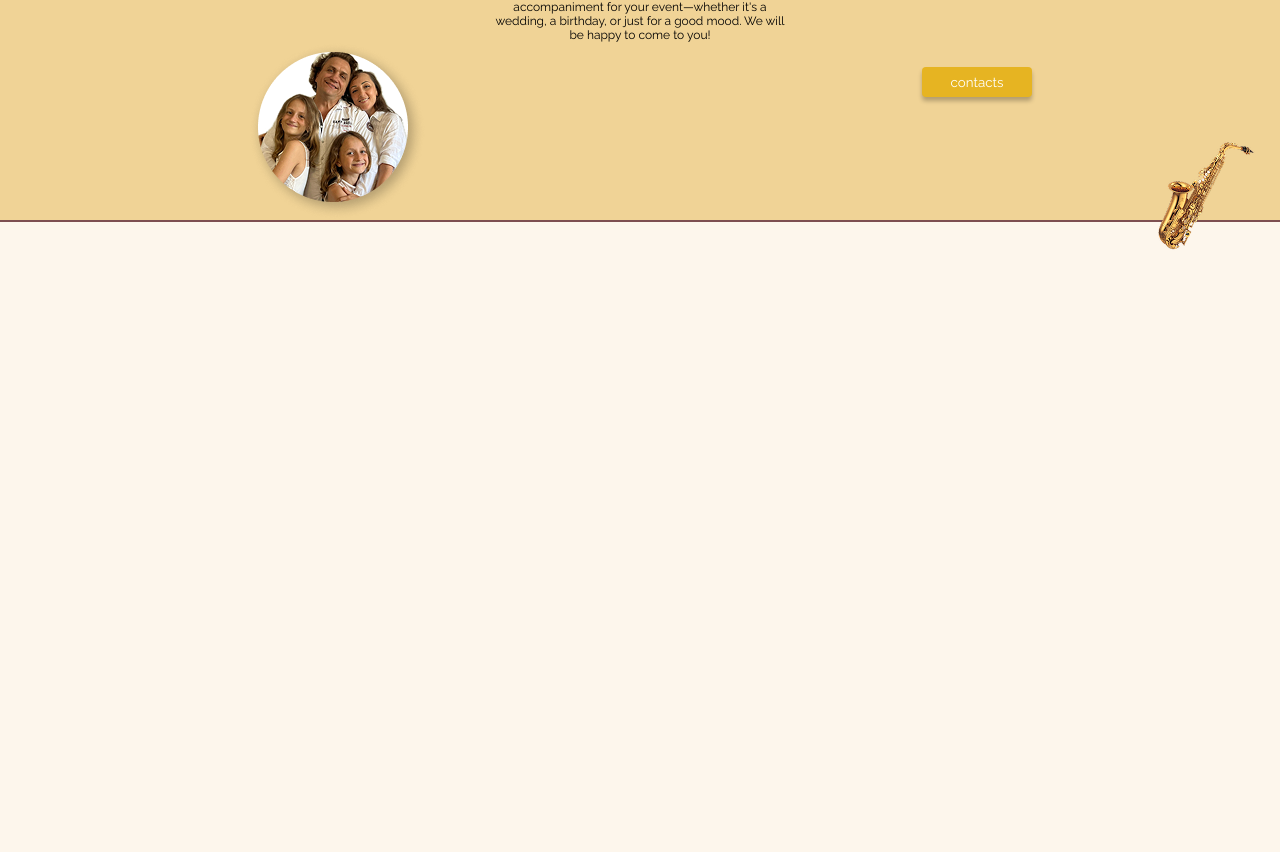
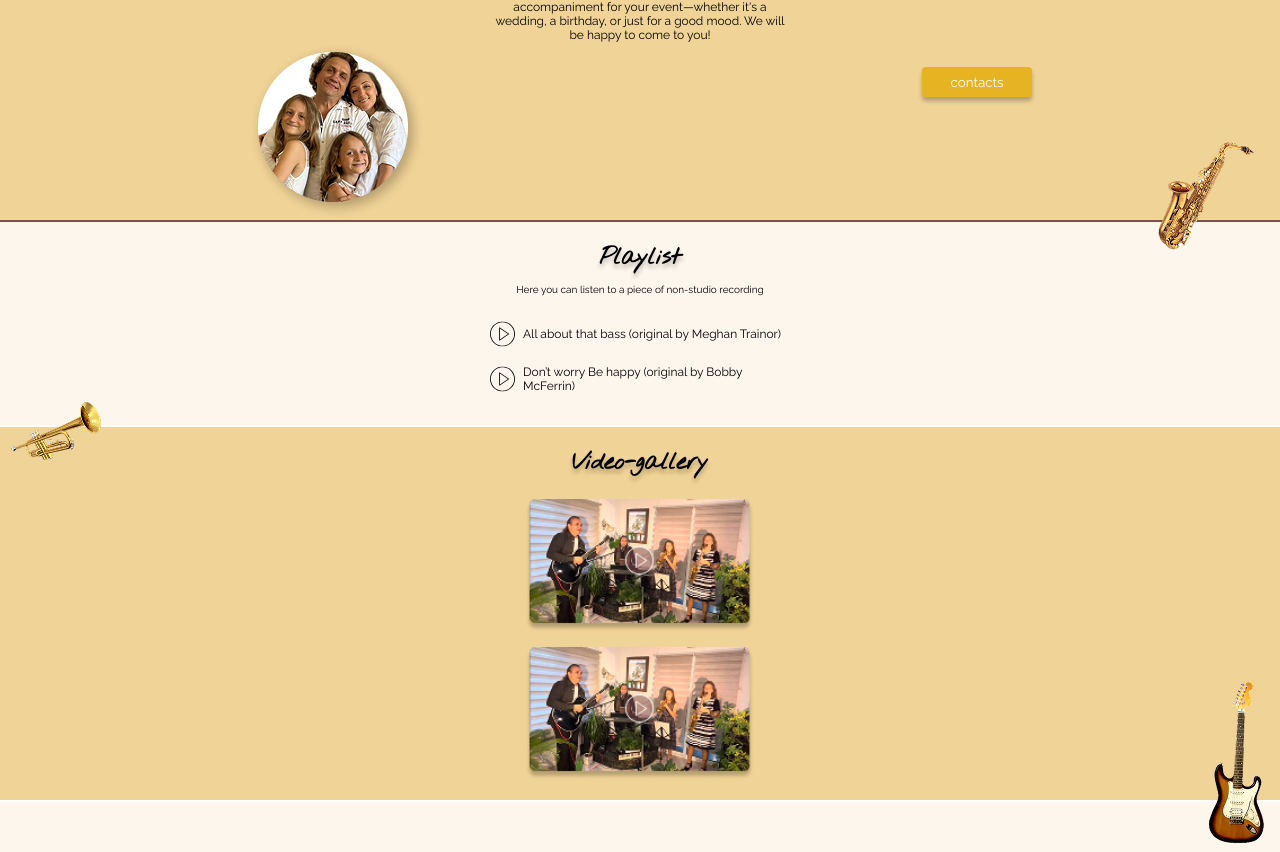
Before and after one commit to KonnyDaugh/Sunny-Family-Band, a website built with Vite: page index.html in a window 1280 px wide. Shown: the part 1325-2177 px from the top of the page. Before the commit the page ends 1612 px from the top, so only its background shows below. Built offline with nearby package versions, Linux system fonts and the light colour scheme.

Commit message:
Playlist and video gallery sections

```diff
--- a/index.html
+++ b/index.html
@@ -120,6 +120,51 @@
       <div class="divider"></div>
     </section>
 
+    <section class="playlist">
+      <h2 class="playlist__title">Playlist</h2>
+      <h3 class="playlist__subtitle">
+        Here you can listen to a piece of non-studio recording
+      </h3>
+      <ul class="playlist__wrap">
+        <li class="playlist__item">
+          <img
+            src="/src/icons/playlist_icon.svg"
+            alt="play"
+            class="playlist__item-icon"
+          />
+          <p class="playlist__item-text">
+            All about that bass (original by Meghan Trainor)
+          </p>
+        </li>
+        <li class="playlist__item">
+          <img
+            src="/src/icons/playlist_icon.svg"
+            alt="play"
+            class="playlist__item-icon"
+          />
+          <p class="playlist__item-text">
+            Don’t worry Be happy (original by Bobby McFerrin)
+          </p>
+        </li>
+      </ul>
+    </section>
+
+    <section class="video">
+      <div class="divider"></div>
+      <div class="trumpet">
+        <img src="/src/img/trumpet.png" alt="trumpet" />
+      </div>
+      <h2 class="video__title">Video-gallery</h2>
+      <div class="video__wrap">
+        <img src="/src/img/video_item-1.png" alt="video" class="video__img" />
+        <img src="/src/img/video_item-2.png" alt="video" class="video__img" />
+      </div>
+      <div class="guitar">
+        <img src="/src/img/guitar.png" alt="guitar" />
+      </div>
+      <div class="divider"></div>
+    </section>
+
     <script type="module" src="/src/js/main.js"></script>
   </body>
 </html>
--- /dev/null
+++ b/src/sass/blocks/playlist.scss
@@ -0,0 +1,27 @@
+.playlist {
+    &__title {
+        margin: 20px auto 0 auto;
+        text-align: center;
+        text-shadow: 0px 4px 4px rgba(0, 0, 0, 0.25);
+        font-size: 24px;
+    }
+    &__subtitle {
+        font-size: 10px;
+        font-weight: 400;
+        text-align: center;
+    }
+    &__wrap {
+        margin: 20px auto;
+        padding: 0;
+        width: 300px;
+    }
+    &__item {
+        list-style-type: none;
+        display: flex;
+        justify-content: flex-start;
+        gap: 8px;
+        &-text {
+            font-size: 12px;
+        }
+    }
+}
--- /dev/null
+++ b/src/sass/blocks/video.scss
@@ -0,0 +1,36 @@
+@use '/src/sass/base/variables.scss' as *;
+
+.video {
+    background-color: $caramel;
+    position: relative;
+    .trumpet {
+        position: absolute;
+        left: 10px;
+        top: -25px;
+    }
+    &__title {
+        margin: 20px auto 0 auto;
+        text-align: center;
+        font-size: 24px;
+        text-shadow: 0px 4px 4px rgba(0, 0, 0, 0.25);
+    }
+    &__wrap {
+        margin: 20px auto;
+        display: flex;
+        flex-direction: column;
+        align-items: center;
+        width: 230px;
+        gap: 15px;
+    }
+    &__img {
+        width: 100%;
+    }
+    .guitar {
+        position: absolute;
+        right: 10px;
+        bottom: -50px;
+    }
+    .divider {
+        background-color: #fff;
+    }
+}
--- a/src/sass/style.scss
+++ b/src/sass/style.scss
@@ -3,6 +3,9 @@
 @use '/src/sass/blocks/promo.scss';
 @use '/src/sass/blocks/menu.scss';
 @use '/src/sass/blocks/about.scss';
+@use '/src/sass/blocks/playlist.scss';
+@use '/src/sass/blocks/video.scss';
+
 * {
     font-family: 'Raleway', sans-serif;
 }
```
Also changed, not shown: src/img/video_img_1.jpg (added), src/img/video_img_2.jpg (added), src/img/video_item-1.png (added), src/img/video_item-2.png (added), 2 other files.
